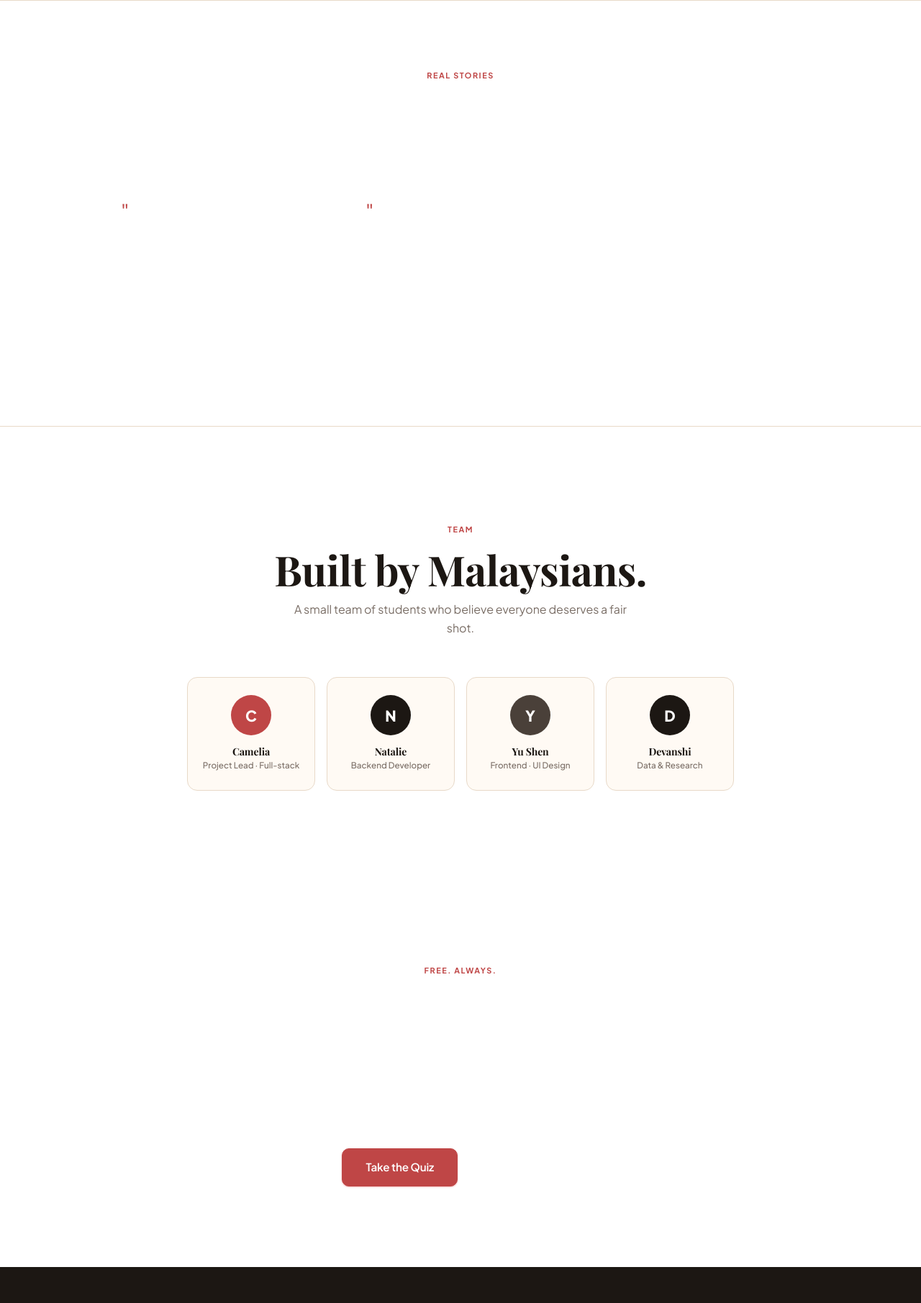
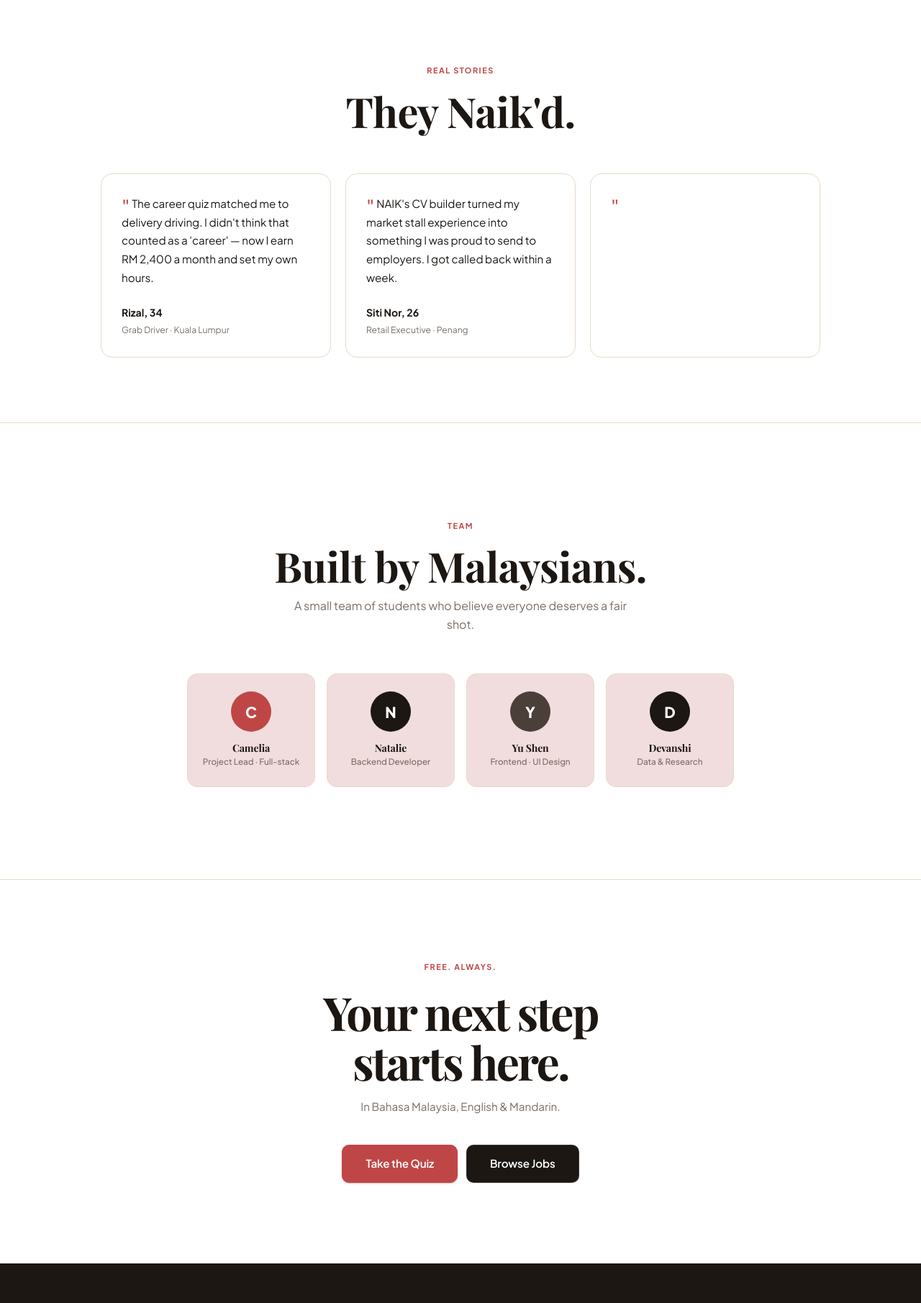
Before and after one commit to CameliaCH/NAIK, a Flask app: page / in a window 1280 px wide. Shown: the part 3909-5720 px from the top of the page at 72% size. Run offline with Flask 3, Linux system fonts and the light colour scheme; the visitor is signed in with stand-in values (Sample User, id 1); data that the repository does not hold is empty.

Commit message:
theme colour correction

```diff
--- a/static/naik.css
+++ b/static/naik.css
@@ -22,7 +22,7 @@
   --ink:     #1c1713;
   --ink-mid: #4a4039;
   --ink-lt:  #7a6e66;
-  --card-bg: #FFFAF4;
+  --card-bg: #f1dddd;
   --border:  #e8d9c8;
 }
 /*:root {
@@ -76,7 +76,7 @@
   --red-dk:  #c84c4c;
   --teal:    #7EACB5;
   --teal-lt: #5a8f9a;
-  --peach:   #2a2218;
+  --peach:   #4c1e23;
   --cream:   #1a1612;
   --rose:    #c45e78;
   --rose-lt: #2a1820;
@@ -239,7 +239,7 @@ section { padding: clamp(5rem,10vw,8rem) clamp(1.5rem,5vw,5rem); }
 .nav-logo .wordmark {
   font-family: 'Playfair Display', serif;
   font-size: 1.5rem; font-weight: 700;
-  color: var(--ink); letter-spacing: -0.02em;
+  color: var(--red); letter-spacing: -0.02em;
 }
 .nav-logo .tagline {
   font-size: 0.62rem; font-weight: 500; color: var(--ink-lt);
@@ -313,7 +313,7 @@ section { padding: clamp(5rem,10vw,8rem) clamp(1.5rem,5vw,5rem); }
   border-right: 1px solid var(--border); line-height: 1;
 }
 .lang-btn:last-child { border-right: none; }
-.lang-btn:hover, .lang-btn.lang-active { background: var(--ink); color: #fff; }
+.lang-btn:hover, .lang-btn.lang-active { background: var(--red); color: #fff; }
 
 /* Mobile language row inside drawer */
 .mobile-lang-row {
@@ -617,7 +617,7 @@ section { padding: clamp(5rem,10vw,8rem) clamp(1.5rem,5vw,5rem); }
 
 /* ── FOR HER SECTION ─────────────────────────────────────── */
 .for-her {
-  background: var(--peach);
+  background: var(--rose-lt);
   border-top: 1px solid var(--border); border-bottom: 1px solid var(--border);
 }
 .for-her-inner {
@@ -676,28 +676,28 @@ section { padding: clamp(5rem,10vw,8rem) clamp(1.5rem,5vw,5rem); }
 /* ── TESTIMONIALS ────────────────────────────────────────── */
 .testimonials { background: var(--bg-dark); padding: clamp(3rem,7vw,6rem) clamp(1.5rem,5vw,4rem); }
 .testimonials .section-label { color: var(--red); }
-.testimonials .section-header h2 { color: #fff; }
+.testimonials .section-header h2 { color: var(--ink); }
 .testimonials-grid {
   display: grid;
   grid-template-columns: repeat(auto-fill, minmax(300px, 1fr));
   gap: 1.25rem; max-width: 1000px; margin: 0 auto;
 }
 .testimonial-card {
-  background: var(--bg-dark-2);
-  border: 1px solid var(--border-dk);
+  background: var(--cream);
+  border: 1px solid var(--border);
   border-radius: 16px; padding: 1.75rem;
 }
 .testimonial-card .quote {
   font-family: 'Plus Jakarta Sans', sans-serif;
   font-size: 0.95rem; line-height: 1.7;
-  color: rgba(255,255,255,0.75); margin-bottom: 1.5rem;
+  color: var(--ink); margin-bottom: 1.5rem;
 }
 .testimonial-card .quote::before {
   content: '"'; color: var(--red); font-size: 1.8rem;
   line-height: 0; vertical-align: -0.35em; margin-right: 0.1em;
 }
-.tester-name { font-weight: 700; font-size: 0.88rem; color: #fff; }
-.tester-role { font-size: 0.76rem; color: rgba(255,255,255,0.4); margin-top: 0.2rem; }
+.tester-name { font-weight: 700; font-size: 0.88rem; color: var(--ink); }
+.tester-role { font-size: 0.76rem; color: var(--ink-lt); margin-top: 0.2rem; }
 
 /* ── TEAM ────────────────────────────────────────────────── */
 .team-grid {
@@ -716,7 +716,7 @@ section { padding: clamp(5rem,10vw,8rem) clamp(1.5rem,5vw,5rem); }
   width: 56px; height: 56px; border-radius: 50%;
   margin: 0 auto 0.9rem;
   display: flex; align-items: center; justify-content: center;
-  font-family: 'Plus Jakarta Sans', sans-serif; font-size: 1.3rem; font-weight: 800; color: #fff;
+  font-family: 'Plus Jakarta Sans', sans-serif; font-size: 1.3rem; font-weight: 800; color: var(--cream);
 }
 .av-red  { background: var(--red); }
 .av-teal { background: var(--ink); }
--- a/templates/NAIK.html
+++ b/templates/NAIK.html
@@ -116,16 +116,25 @@
 
 <style>
 /* ── HOW IT WORKS ─────────────────────────────────────── */
-.how-section { background: #fff; padding: clamp(5rem,10vw,8rem) clamp(1.5rem,5vw,5rem); border-top: 1px solid var(--border); }
+.how-section { background: var(--cream); padding: clamp(5rem,10vw,8rem) clamp(1.5rem,5vw,5rem); border-top: 1px solid var(--border); border-bottom: 1px solid var(--border); }
 .how-header { text-align: center; margin-bottom: 4rem; }
 .how-header h2 { margin-bottom: .5rem; }
 .how-header p { color: var(--ink-lt); font-size: .95rem; }
-.how-steps { display: grid; grid-template-columns: repeat(auto-fit, minmax(240px, 1fr)); gap: 1px; background: var(--border); border: 1px solid var(--border); border-radius: 16px; overflow: hidden; max-width: 900px; margin: 0 auto 3rem; }
-.how-step { background: #fff; padding: 2.5rem 2rem; }
+.how-steps {
+  display: grid;
+  grid-template-columns: repeat(auto-fill, minmax(300px, 1fr));
+  gap: 1.25rem; max-width: 1000px; margin: 0 auto;
+  margin-bottom: 4rem;}
+.how-step {
+  background: var(--cream);
+  padding: 2.5rem 2rem;
+  border: 1px solid var(--border);
+  border-radius: 16px; padding: 1.75rem;}
 .how-step-num { font-size: .68rem; font-weight: 800; letter-spacing: .12em; color: var(--red); text-transform: uppercase; margin-bottom: 1.25rem; }
 .how-step h3 { font-size: 1.1rem; font-weight: 800; color: var(--ink); margin-bottom: .5rem; letter-spacing: -.02em; }
 .how-step p { font-size: .83rem; color: var(--ink-lt); line-height: 1.6; }
 .how-ctas { display: flex; gap: .75rem; justify-content: center; flex-wrap: wrap; }
+.detail-section { background-color: var(--cream); }
 </style>
 
 <section class="how-section">
@@ -373,6 +382,11 @@
       <p class="tester-name">{{ t('home.testi2Name') }}</p>
       <p class="tester-role">{{ t('home.testi2Role') }}</p>
     </div>
+    <div class="testimonial-card">
+      <p class="quote">{{ t('home.testi3Quote') }}</p>
+      <p class="tester-name">{{ t('home.testi3Name') }}</p>
+      <p class="tester-role">{{ t('home.testi3Role') }}</p>
+    </div>
   </div>
 </section>
 
@@ -382,7 +396,7 @@
      naik.css → .team-grid, .team-card, .avatar
      To add a real photo: replace the .avatar div with an <img>
      ══════════════════════════════════════════════════════════ -->
-<section style="background:#fff; border-top:1px solid var(--border);">
+<section style="background: var(--cream); border-top:1px solid var(--border);">
   <div class="section-header center">
     <span class="section-label">Team</span>
     <h2>Built by Malaysians.</h2>
@@ -417,13 +431,13 @@
 <!-- ══════════════════════════════════════════════════════════
      CTA BANNER
      ══════════════════════════════════════════════════════════ -->
-<section style="background:var(--bg-dark); text-align:center; padding:7rem 2rem; border-top:1px solid rgba(255,255,255,0.06);">
+<section style="background:var(--bg-dark); text-align:center; padding:7rem 2rem; border-top:1px solid var(--border);">
   <p style="color:var(--red); font-size:.68rem; font-weight:700; letter-spacing:.14em; text-transform:uppercase; margin-bottom:1.25rem;">Free. Always.</p>
-  <h2 style="color:#fff; margin-bottom:1rem; font-size:clamp(2.2rem,5vw,4rem); letter-spacing:-0.04em; line-height:1.08;">Your next step<br>starts here.</h2>
-  <p style="color:rgba(255,255,255,0.4); font-size:.95rem; margin-bottom:2.5rem;">In Bahasa Malaysia, English & Mandarin.</p>
+  <h2 style="color:var(--ink); margin-bottom:1rem; font-size:clamp(2.2rem,5vw,4rem); letter-spacing:-0.04em; line-height:1.08;">Your next step<br>starts here.</h2>
+  <p style="color:var(--ink-lt); font-size:.95rem; margin-bottom:2.5rem;">In Bahasa Malaysia, English & Mandarin.</p>
   <div style="display:flex; gap:.75rem; justify-content:center; flex-wrap:wrap;">
     <a href="{{ url_for('quiz') }}" class="btn btn-primary btn-lg">Take the Quiz</a>
-    <a href="{{ url_for('explore') }}" class="btn btn-lg" style="background:rgba(255,255,255,0.06); color:rgba(255,255,255,0.75); border-color:rgba(255,255,255,0.12);">Browse Jobs</a>
+    <a href="{{ url_for('explore') }}" class="btn btn-lg" style="background:var(--ink); color:var(--cream); border-color:rgba(255,255,255,0.12);">Browse Jobs</a>
   </div>
 </section>
 
--- a/templates/_nav.html
+++ b/templates/_nav.html
@@ -30,7 +30,6 @@
     </div>
 
     {% if session.get('user_id') %}
-      <a href="{{ url_for('donate') }}" class="btn btn-primary">Donate ♡</a>
       <button
         class="dark-toggle"
         id="dark-toggle"
```
Also changed, not shown: app.py (line endings or trailing spaces).
